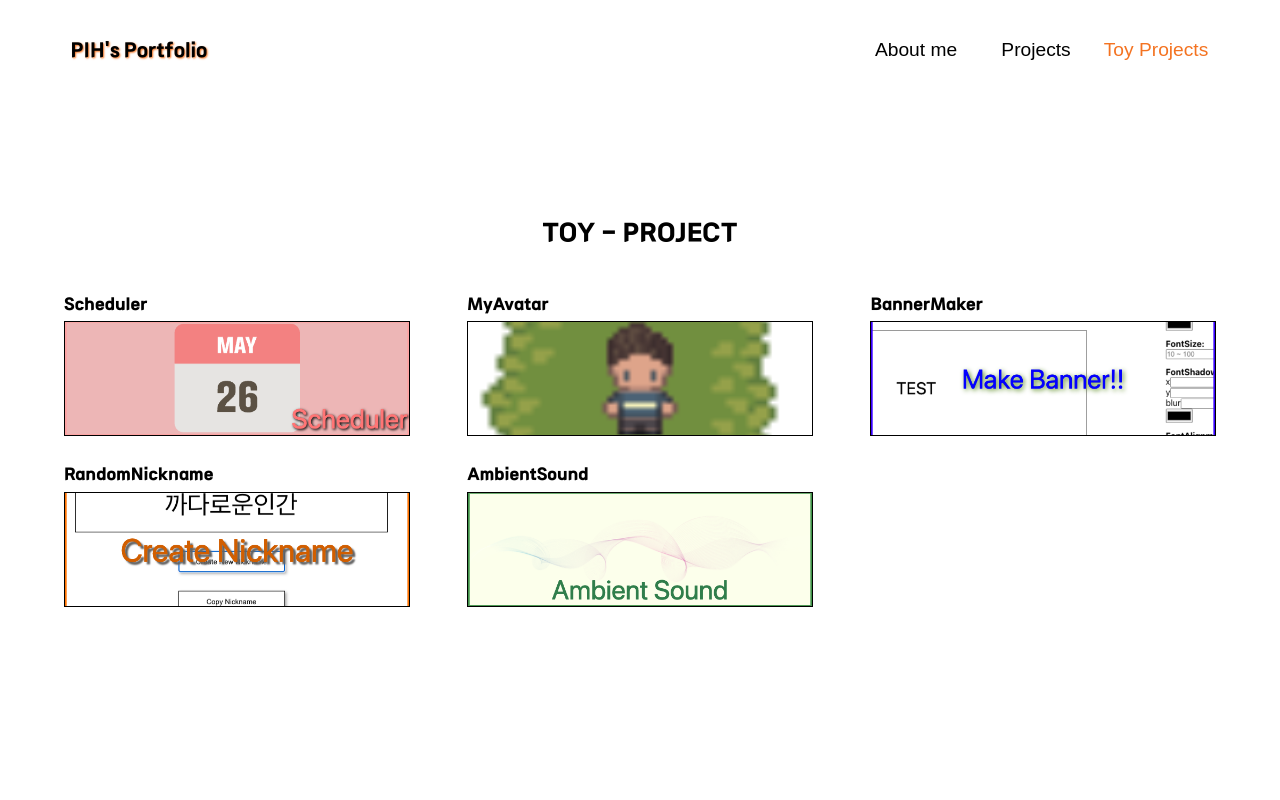
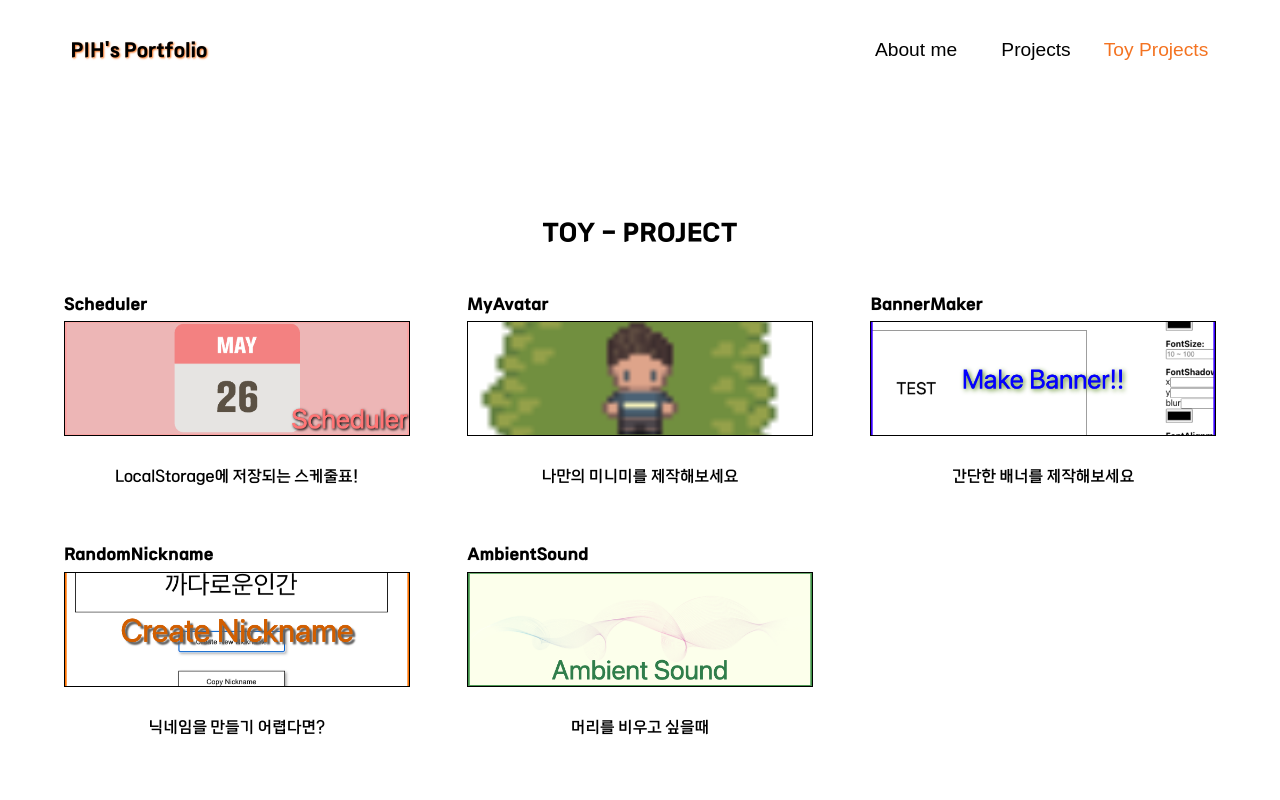
Before and after one commit to InhooPark/portfolio, a Next.js app: page /toyprojects in a window 1280 px wide. Shown: the top 800 px of the page. Built offline with nearby package versions, Linux system fonts and the light colour scheme.

Commit message:
fix json

```diff
--- a/json/project.json
+++ b/json/project.json
@@ -2,8 +2,8 @@
   "data": [
     {
       "title": "Portfolio Page",
-      "background": "포폴페이지 개발배경",
-      "review": "포폴페이지 후기",
+      "background": "약 6개월 정도 웹 프로그래밍을 공부하고 현재까지 나의 상태를 정리해 보고 싶었다. 나에대한 소개를 할 수 있는 블로그 형식의 페이지를 만들고 싶었고, 추가로 그동안 작업했던 작업물들도 간략하게 소개할 수 있는 페이지를 만들고 싶었습니다.",
+      "review": "예상보다도 더 디자인적 요소가 많이 필요했습니다. 디자인 감각이 부족한 저로서는 해당 부분이 정말로 어려웠습니다. 어떤 식으로 방향성을 설정해야 할지 감이 오지 않아 꽤 많은 시간을 디자인 방향성을 잡는데 투자했던 것 같고, ‘design trend’ 등의 검색어로 디자이너들이 작성한 포스트를 읽어보며 제가 할 수 있을 만한 디자인이 무엇인지, 또 여러 장의 페이지에서 공통으로 가져가야 하는 디자인은 무엇인지 중간중간 포인트를 줄 수 있는 것은 무엇인지에 대한 생각을 많이 하게 만들었던 프로젝트였습니다.\n해당 페이지를 작업하며 Next.js 에서 지원하는 StaticProps와 SeverSideProps를 사용해 볼 기회가 있었고 두 가지 방식의 차이점을 공부할 수 있었습니다. 다만 Notion API의 문제인지, SSR을 처음 사용하며 제대로 사용하지 못해서인지 페이지 로드 시 굉장히 많은 딜레이가 생기는 문제가 발생했고, 현재 페이지에서는 SSR를 제외했으나 다음 프로젝트를 진행하게 된다면 실제 서비스를 위한 SEO도 고려한 페이지를 만들 수 있을 거라는 자신감을 얻었습니다.",
       "stacks": "Next.js / TypeScript",
       "deploy": "https://kestrel-portfolio.vercel.app/",
       "img": [
--- a/json/toy.json
+++ b/json/toy.json
@@ -1,9 +1,34 @@
 {
   "data": [
-    { "title": "Scheduler", "url": "https://inhoopark.github.io/toy_scheduler/", "img": "/img/toys/scheduler.png" },
-    { "title": "MyAvatar", "url": "https://inhoopark.github.io/toy_my_avatar/", "img": "/img/toys/myavatar.png" },
-    { "title": "BannerMaker", "url": "https://inhoopark.github.io/toy_banner_maker/", "img": "/img/toys/bannermaker.png" },
-    { "title": "RandomNickname", "url": "https://inhoopark.github.io/toy_random_nickname/", "img": "/img/toys/randomnickname.png" },
-    { "title": "AmbientSound", "url": "https://inhoopark.github.io/toy_ambient/", "img": "/img/toys/ambient.png" }
+    {
+      "title": "Scheduler",
+      "url": "https://inhoopark.github.io/toy_scheduler/",
+      "img": "/img/toys/scheduler.png",
+      "info": "LocalStorage에 저장되는 스케줄표!"
+    },
+    {
+      "title": "MyAvatar",
+      "url": "https://inhoopark.github.io/toy_my_avatar/",
+      "img": "/img/toys/myavatar.png",
+      "info": "나만의 미니미를 제작해보세요"
+    },
+    {
+      "title": "BannerMaker",
+      "url": "https://inhoopark.github.io/toy_banner_maker/",
+      "img": "/img/toys/bannermaker.png",
+      "info": "간단한 배너를 제작해보세요"
+    },
+    {
+      "title": "RandomNickname",
+      "url": "https://inhoopark.github.io/toy_random_nickname/",
+      "img": "/img/toys/randomnickname.png",
+      "info": "닉네임을 만들기 어렵다면?"
+    },
+    {
+      "title": "AmbientSound",
+      "url": "https://inhoopark.github.io/toy_ambient/",
+      "img": "/img/toys/ambient.png",
+      "info": "머리를 비우고 싶을때"
+    }
   ]
 }
--- a/pages/toyprojects.jsx
+++ b/pages/toyprojects.jsx
@@ -22,6 +22,7 @@ const Toyprojects = () => {
                     <img src={value.img} />
                   </a>
                 </div>
+                <p className={Style.toy_project_info}>{value.info}</p>
               </article>
             );
           })}
--- a/src/Project.tsx
+++ b/src/Project.tsx
@@ -51,7 +51,7 @@ const Project = ({ data }: typeProject) => {
             return (
               <div key={key} className={Style.project_summary_text}>
                 <p className={Style.project_summary_title}>{title.charAt(0).toUpperCase() + title.slice(1)}</p>
-                <p>{data[`${title}`]}</p>
+                <pre>{data[`${title}`]}</pre>
               </div>
             );
           })}
--- a/styles/project.module.scss
+++ b/styles/project.module.scss
@@ -49,6 +49,9 @@
               font-family: jamsil_regular;
               line-height: 1;
             }
+            > pre {
+              white-space: pre-wrap;
+            }
           }
           > button {
             width: 6rem;
--- a/styles/toyprojects.module.scss
+++ b/styles/toyprojects.module.scss
@@ -45,6 +45,11 @@
           }
         }
       }
+      .toy_project_info {
+        text-align: center;
+        font-family: jamsil_regular;
+        line-height: 3;
+      }
     }
   }
 }
```
